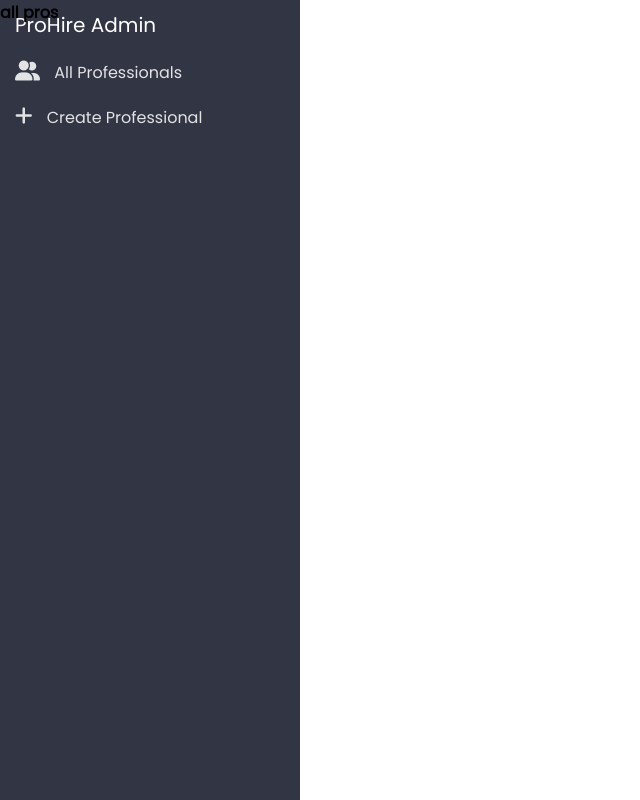
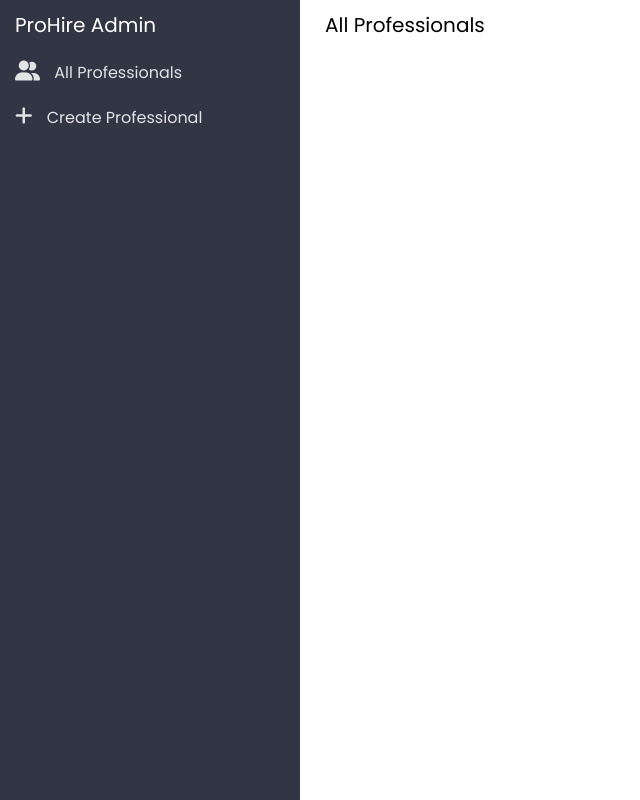
Before and after one commit to jacobcambell/prohire, a React (Create React App) app in the folder frontend/: page /admin/dashboard/all in a window 1280 px wide. Shown: the whole page, without its empty margins (0-640 px from the left). Built offline with nearby package versions, Linux system fonts and the light colour scheme; no server answers.

Commit message:
Create base pages in admin dashboard, minor style changes

```diff
--- a/frontend/src/components/AdminDashboard/Dashboard.js
+++ b/frontend/src/components/AdminDashboard/Dashboard.js
@@ -4,6 +4,8 @@ import { useHistory } from 'react-router';
 import Nav from './Nav';
 
 import { BrowserRouter as Router, Route, Switch } from 'react-router-dom';
+import PageAll from './PageAll';
+import PageCreate from './PageCreate';
 
 const Dashboard = () => {
 
@@ -26,10 +28,10 @@ const Dashboard = () => {
         <div className={styles.dashboard}>
             <Nav></Nav>
             <Route path="/admin/dashboard/all">
-                <h1>all pros</h1>
+                <PageAll></PageAll>
             </Route>
             <Route path="/admin/dashboard/create">
-                <p>create</p>
+                <PageCreate></PageCreate>
             </Route>
         </div>
      );
--- /dev/null
+++ b/frontend/src/components/AdminDashboard/PageAll.js
@@ -0,0 +1,11 @@
+import styles from './css/Pages.module.css';
+
+const PageAll = () => {
+    return (
+        <div className={styles.page}>
+            <p className={styles.title}>All Professionals</p>
+        </div>
+     );
+}
+
+export default PageAll;
--- /dev/null
+++ b/frontend/src/components/AdminDashboard/PageCreate.js
@@ -0,0 +1,9 @@
+import styles from './css/Pages.module.css';
+
+const PageCreate = () => {
+    return (
+        <div className={styles.page}></div>
+     );
+}
+
+export default PageCreate;
--- a/frontend/src/components/AdminDashboard/css/Nav.module.css
+++ b/frontend/src/components/AdminDashboard/css/Nav.module.css
@@ -2,9 +2,7 @@
   width: 300px;
   background: #323544;
   height: 100%;
-  position: absolute;
-  left: 0;
-  top: 0;
+  float: left;
   -webkit-box-sizing: border-box;
           box-sizing: border-box;
 }
--- a/frontend/src/components/AdminDashboard/css/Nav.module.scss
+++ b/frontend/src/components/AdminDashboard/css/Nav.module.scss
@@ -2,9 +2,10 @@
     width: 300px;
     background: #323544;
     height: 100%;
-    position: absolute;
-    left: 0;
-    top: 0;
+    float: left;
+    // position: absolute;
+    // left: 0;
+    // top: 0;
     box-sizing: border-box;
 
     .logo{
--- /dev/null
+++ b/frontend/src/components/AdminDashboard/css/Pages.module.css
@@ -0,0 +1,13 @@
+.page {
+  width: calc(100% - 300px);
+  height: 100%;
+  float: left;
+  -webkit-box-sizing: border-box;
+          box-sizing: border-box;
+  padding: 10px 25px;
+}
+
+.page .title {
+  font-size: 20px;
+}
+/*# sourceMappingURL=Pages.module.css.map */
--- /dev/null
+++ b/frontend/src/components/AdminDashboard/css/Pages.module.scss
@@ -0,0 +1,11 @@
+.page{
+    width: calc(100% - 300px);
+    height: 100%;
+    float: left;
+    box-sizing: border-box;
+    padding: 10px 25px;
+
+    .title{
+        font-size: 20px;
+    }
+}
```
Also changed, not shown: 2 other files (tests, documents, lock files or other folders).
